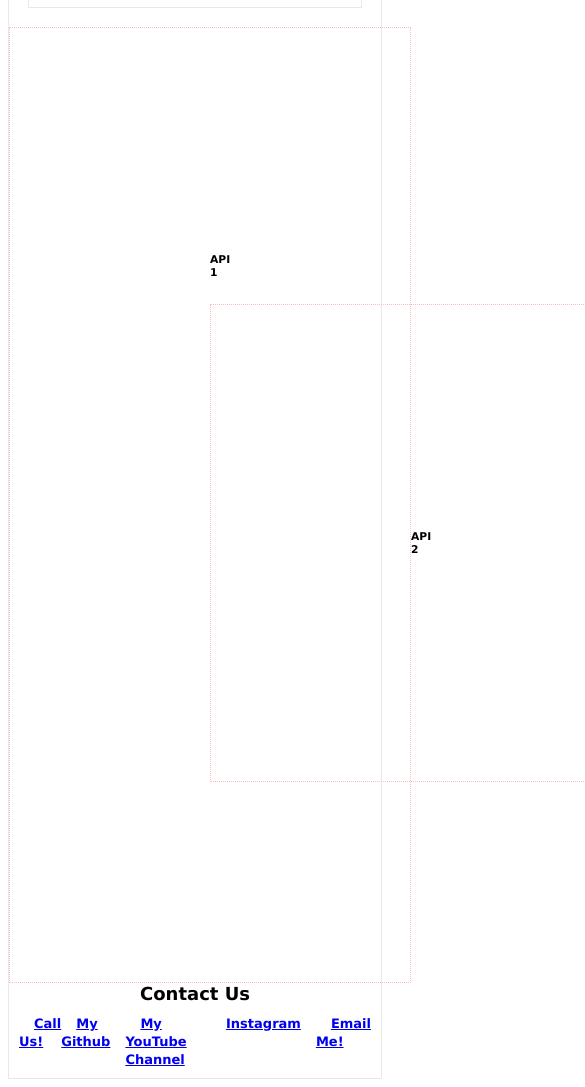
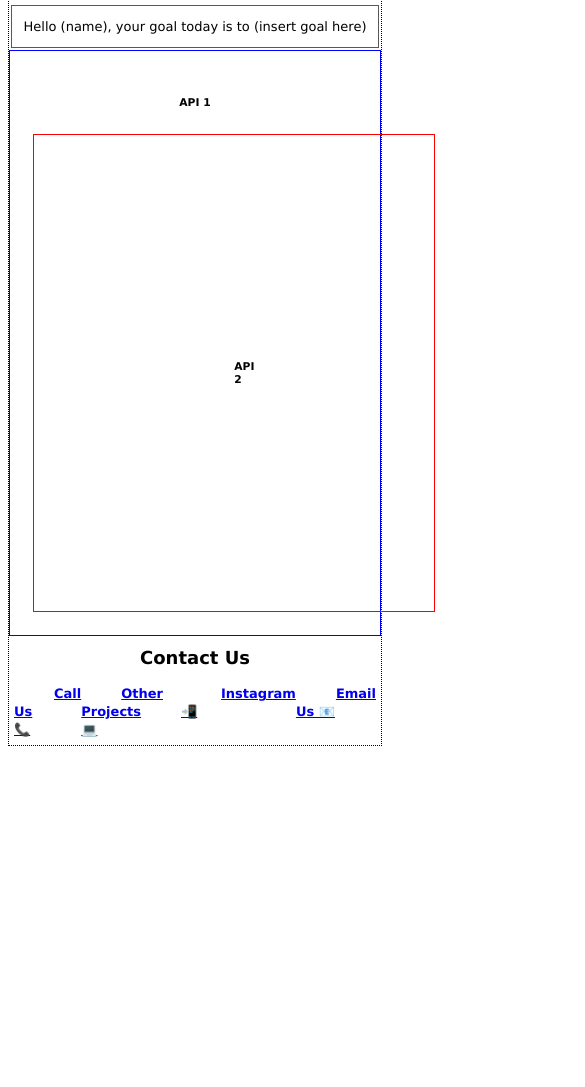
Before and after one commit to abewd/MotivationalQuotesGenerator, a plain HTML site: page index.html in a window 390 px wide. Shown: the part 194-1281 px from the top of the page, 585 px wide, since content can reach past the window. After the commit the page ends 948 px from the top, so only its background shows below. Drawn offline with Linux system fonts and the light colour scheme.

Commit message:
added hyperlinks and emoijis to the footers and linked them to work as phone and email popups

```diff
--- a/assets/style.css
+++ b/assets/style.css
@@ -6,14 +6,22 @@
 /* I have placed a border around this to help me see where the margin and padding limits are here
 so that we can adjust them in the future to fit neatly and nicely on all devices */
 body {
-  border: solid 1px rgb(232, 232, 232);
+  border: dotted 1px black;
 }
 
 .header {
   font-family: Verdana, Geneva, Tahoma, sans-serif;
   text-align: center;
-  margin: 5%;
-  border: solid 1px rgb(232, 232, 232);
+  margin: 2%;
+  border: solid 1px rgb(89, 87, 87);
+}
+
+.localStorage {
+  font-family: Verdana, Geneva, Tahoma, sans-serif;
+  text-align: center;
+  font-size: small;
+  border: solid 1px rgb(89, 87, 87);
+  margin: 2px;
 }
 
 .miniParagraph {
@@ -27,19 +35,19 @@ body {
   margin: 0%;
   /* We can edit this later to adjust the size of the images
   and the size of the text when we apply the API's */
-  padding: 200px;
+  padding: 20px;
   text-align: center;
-  border: dotted 1px rgb(255, 190, 190);
+  border: solid 1px blue;
 }
 
 .apiText {
   font-family: Verdana, Geneva, Tahoma, sans-serif;
-  margin: 2%;
+  margin: 1%;
   /* We can edit this later to adjust the size of the images
     and the size of the text when we apply the API's */
   padding: 200px;
   text-align: center;
-  border: dotted 1px rgb(255, 190, 190);
+  border: solid 1px red;
 }
 
 .footerHeader {
@@ -50,9 +58,10 @@ body {
   justify-content: center;
   display: flex;
   padding: 0%;
-  margin: 0%;
+  margin: 3%;
 }
 
+/* use this to edit li text mainly in the "Contact Us" text  */
 li {
   font-weight: 700;
 }
@@ -64,13 +73,13 @@ li {
   display: flex;
   word-spacing: 0px;
   padding: 5px;
-  margin: 5px;
+  margin: 2px;
 }
 
 /* Use this to edit footer anchor texts */
 a {
   font-size: small;
   font-family: Verdana, Geneva, Tahoma, sans-serif;
-  margin: 15px;
-  border: 5px;
+  margin: 40px;
+  border: 3px;
 }
--- a/index.html
+++ b/index.html
@@ -23,6 +23,11 @@
       </header>
     </div>
 
+    <!-- Here we will have the local storage text appear after input in the modal-->
+    <div class="localStorage">
+      <p>Hello (name), your goal today is to (insert goal here)</p>
+    </div>
+
     <!-- This is the main section where API1 will generate random background photos -->
     <div class="apiBackground">
       <main>
@@ -46,21 +51,18 @@
     <footer>
       <div class="footer">
         <li>
-          <a href="tel:+61405050536">Call Us!</a>
+          <a href="tel:+61405050536">Call Us 📞</a>
         </li>
         <li>
-          <a href="https://github.com/abewd/Challenge-Portfolio/">My Github</a>
-        </li>
-        <li>
-          <a href="https://www.youtube.com/channel/UCdDvZDQi-STIyUuTeP-3IFQ"
-            >My YouTube Channel</a
+          <a href="https://github.com/abewd/Challenge-Portfolio/"
+            >Other Projects 💻</a
           >
         </li>
         <li>
-          <a href="https://www.instagram.com/abewd/?hl=en">Instagram</a>
+          <a href="https://www.instagram.com/abewd/?hl=en">Instagram 📲</a>
         </li>
         <li>
-          <a href="mailto:abdullahalfadhly@gmail.com">Email Me!</a>
+          <a href="mailto:abdullahalfadhly@gmail.com">Email Us 📧</a>
         </li>
       </div>
     </footer>
```
